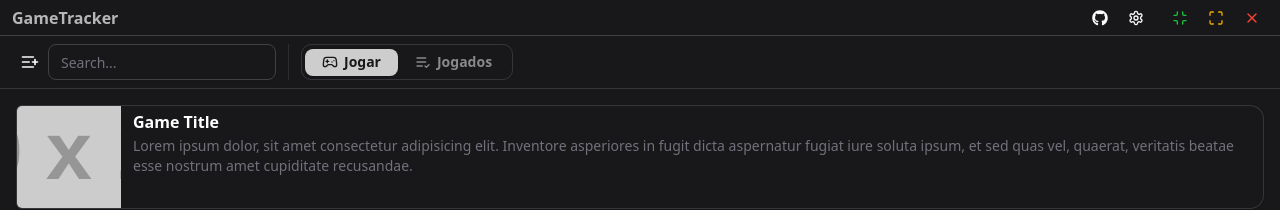
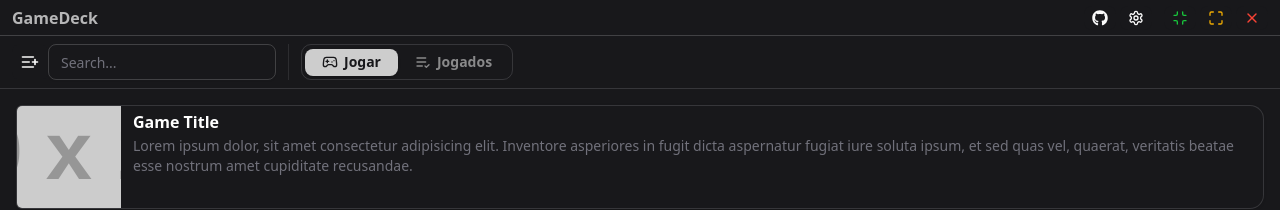
Before and after one commit to duhnunes/GameDeck-discontinued-, a React (Vite) app: page / in a window 1280 px wide. Shown: the top 210 px of the page. Built offline with nearby package versions, Linux system fonts and the light colour scheme.

Commit message:
refactor: rename project to better reflect its purpose

```diff
--- a/electron-builder.json
+++ b/electron-builder.json
@@ -1,5 +1,5 @@
 {
-  "appId": "com.duhnunes.gametracker",
+  "appId": "com.duhnunes.gamedeck",
   "files": ["dist-electron", "dist-react"],
   "icon": "./favicon.png",
   "extraResources": ["dist-electron/preload/preload.cjs"],
--- a/index.html
+++ b/index.html
@@ -4,7 +4,7 @@
     <meta charset="UTF-8" />
     <link rel="icon" type="image/svg+xml" href="./favicon.png" />
     <meta name="viewport" content="width=device-width, initial-scale=1.0" />
-    <title>GameTracker</title>
+    <title>GameDeck</title>
   </head>
   <body class="bg-primary text-primary-foreground select-none">
     <div id="root"></div>
--- a/src/app/App.tsx
+++ b/src/app/App.tsx
@@ -8,7 +8,7 @@ function App() {
   return (
     <div className="w-screen h-screen flex flex-col overflow-hidden">
       <FrameWindow>
-        <h1 className="font-bold text-primary-foreground/70">GameTracker</h1>
+        <h1 className="font-bold text-primary-foreground/70">GameDeck</h1>
         <ActionsWindow />
       </FrameWindow>
 
```
Also changed, not shown: package.json (+6 -2 lines), 2 other files (tests, documents, lock files or other folders).
